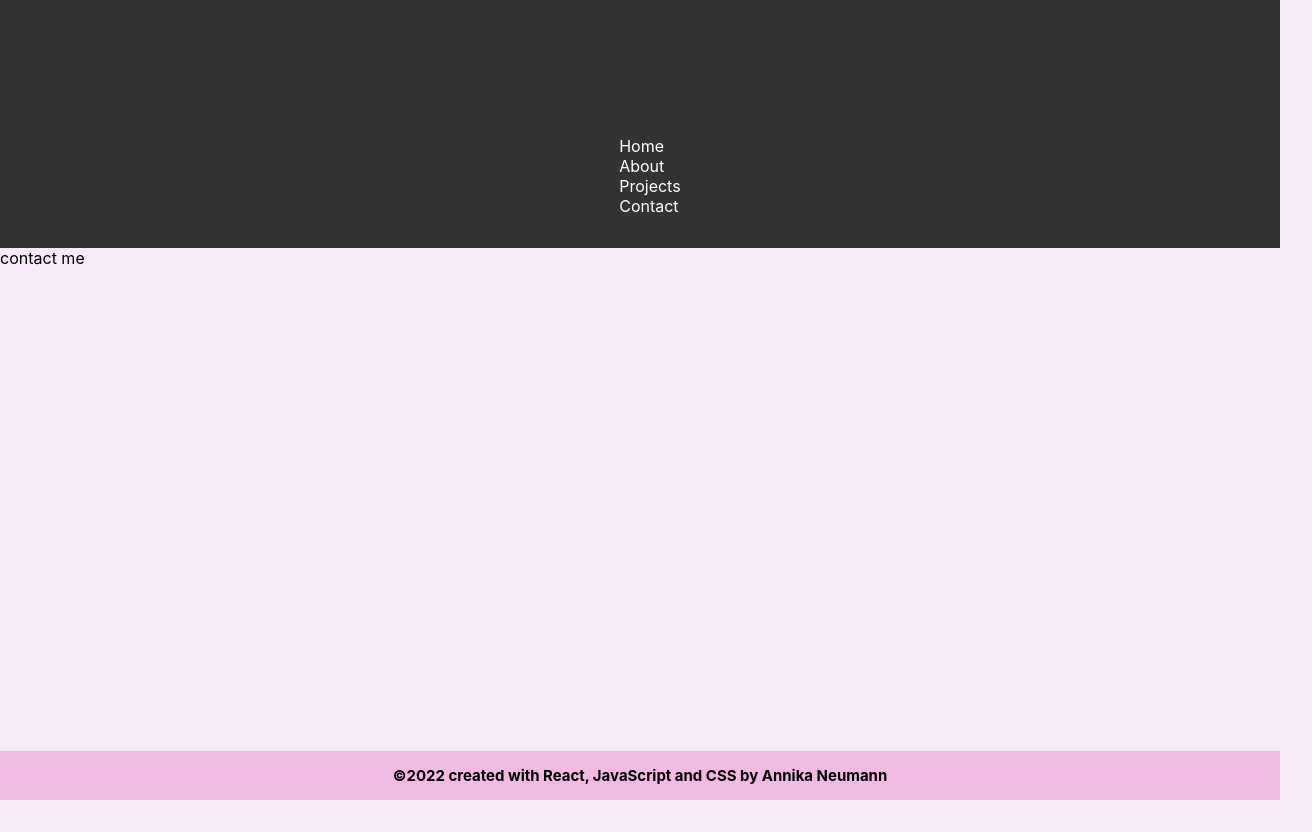
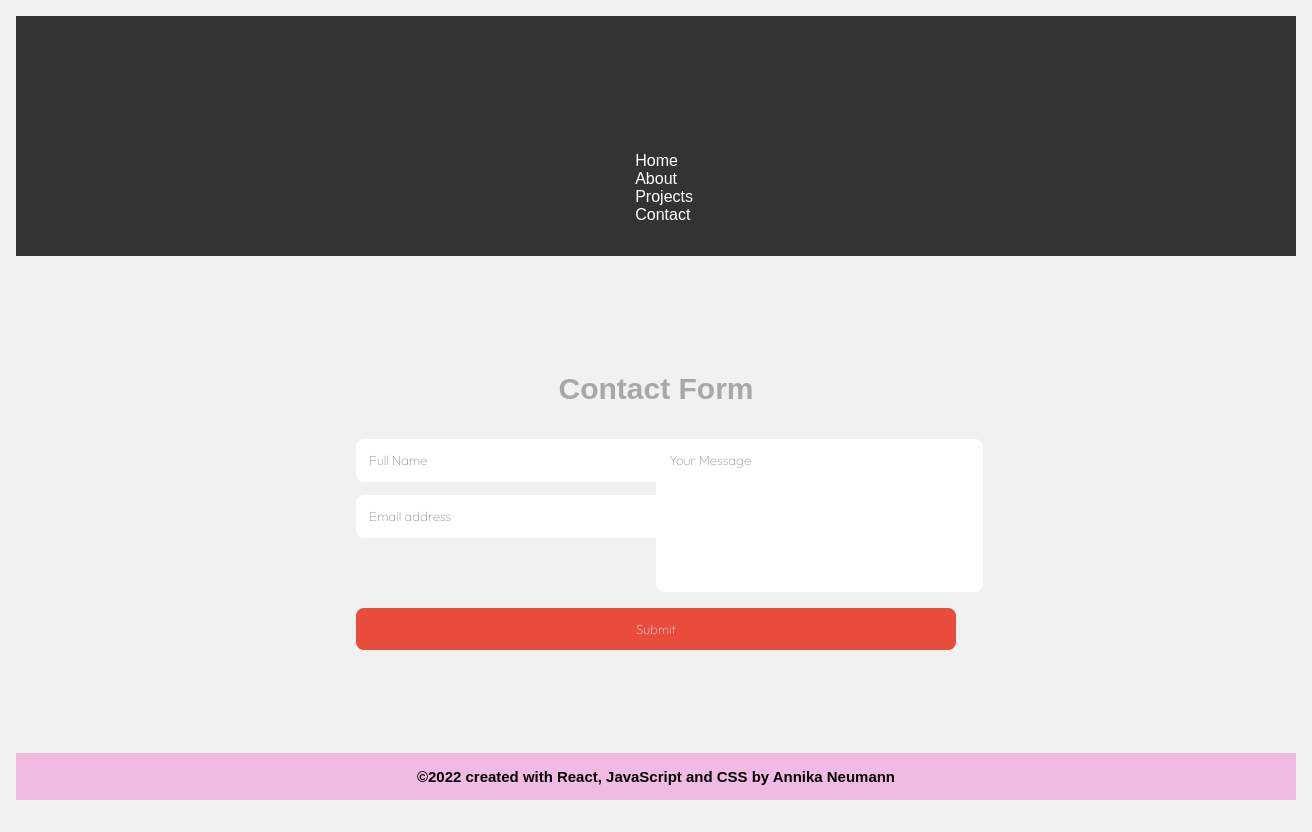
Before and after one commit to AnnikaNeumann/annikaneumann.github.io, a React (Create React App) app: page /contact in a window 1280 px wide. Shown: the whole page, 1312 px wide, since content can reach past the window. Before the commit the page ends 800 px from the top, so only its background shows below. Built offline with nearby package versions, Linux system fonts and the light colour scheme.

Commit message:
added contactform, design and accessibility still to be improved

```diff
--- a/package.json
+++ b/package.json
@@ -3,13 +3,14 @@
   "version": "0.1.0",
   "private": true,
   "dependencies": {
+    "@emailjs/browser": "^3.11.0",
     "@testing-library/jest-dom": "^5.16.4",
     "@testing-library/react": "^13.0.1",
     "@testing-library/user-event": "^13.5.0",
     "cross-env": "^7.0.3",
     "react": "^18.0.0",
     "react-dom": "^18.0.0",
-    "react-icons": "^4.10.1",
+    "react-icons": "^4.11.0",
     "react-pdf": "^7.3.3",
     "react-router-dom": "^6.15.0",
     "react-scripts": "^2.1.3",
--- a/src/App.js
+++ b/src/App.js
@@ -3,10 +3,9 @@ import PortfolioContainer from './container/PortfolioContainer';
 import UnderConstruction from './components/UnderConstruction';
 import About from './components/About';
 import Projects from './components/Projects';
-import Contact from './components/Contact';
 import Home from './components/Home';
+import ContactForm from './components/ContactForm';
 import { BrowserRouter as Router, Routes, Route } from 'react-router-dom';
-import Navigation from './components/Navigation';
 import './App.css';
 
 
@@ -22,7 +21,7 @@ function App() {
           <Route path="/" element={<Home />} />
           <Route path="/about" element={<About />} />
           <Route path="/projects" element={<Projects />} />
-          <Route path="/contact" element={<Contact />} />
+          <Route path="/contact" element={<ContactForm />} />
         </Routes>
       </div>
     </Router>
--- a/src/components/Contact.js
+++ /dev/null
@@ -1,18 +0,0 @@
-import React from "react";
-import '../components/css/Contact.css';
-
-
-
-const Contact =() =>{
-
-
-
-    return (
-
-        <div>contact me </div>
-
-
-    )
-};
-
-export default Contact;
--- /dev/null
+++ b/src/components/ContactForm.js
@@ -0,0 +1,27 @@
+import '../components/css/ContactForm.css';
+import emailjs from '@emailjs/browser';
+import React from 'react'
+
+
+const ContactForm = () => {
+
+
+  return (
+    <div>
+      <h1 >Contact Form</h1>
+      <form className='cf'>
+        <div className='half left cf'>
+          <input type='text' tabIndex='0' label='Full Name' placeholder='Full Name' name='user_name' />
+          <input type='email' tabIndex='0' label='Email address' placeholder='Email address' name='user_email' />
+        </div>
+        <div className='half right cf'>
+          <textarea name='message' tabIndex='0' label='Inputfield for message' type='text' placeholder='Your Message'></textarea>
+        </div>
+        <input type='submit' tabIndex='0' value='Submit' id='input-submit' />
+      </form>
+    </div>
+  );
+}
+
+
+export default ContactForm;
--- a/src/components/css/Button.css
+++ b/src/components/css/Button.css
@@ -1,40 +1,28 @@
-/*
-.pdf_button {
-    padding: 8px 16px;
-    font-size: 1.5rem;
-    background-color: #c7c0c5;
-    color: rgb(38, 36, 36);
-    cursor: pointer;
-    margin-bottom: 5%;
-    border-radius: 5px;
-    border-color: white;
-  } */
 
-
-  /* Default button styles */
-/* Default button styles */
 .pdf_button {
     display: inline-block;
-    margin-bottom: 10%;
+    margin-bottom: 20px;
+    margin-top: 60px;
     padding: 10px 20px;
     border: none;
     border-radius: 10px;
-    background-color: #007BFF; /* Button background color */
+    background-color: #b9c7d7; /* Button background color */
     color: #ffffff; /* Button text color */
     font-size: 16px; /* Default font size for normal screens */
     transition: background-color 0.3s, color 0.3s; /* Smooth transition effect */
 
-    /* Ensure adequate color contrast (WCAG AA) */
-    background-color: #007BFF;
+    background-color: #c372d3;
     color: #ffffff;
   }
 
   /* Hover effect */
   .pdf_button:hover,
   .pdf_button:focus {
-    background-color: #0056b3; /* New background color on hover/focus */
+    border: 1px solid #0d0d0e; /* Adjust the border style as needed */
     color: #ffffff; /* New text color on hover/focus */
   }
+
+
 
   /* Media query for mobile devices */
   @media screen and (max-width: 600px) {
--- /dev/null
+++ b/src/components/css/ContactForm.css
@@ -0,0 +1,75 @@
+body {
+    background: #f1f1f1;
+    font-family: '', sans-serif;
+    padding: 1em;
+  }
+
+  h1 {
+    text-align: center;
+    color: #a8a8a8;
+  }
+
+  form {
+    max-width: 600px;
+    text-align: center;
+    margin: 20px auto;
+  }
+
+  input,
+  textarea {
+    border: 0;
+    outline: 0;
+    padding: 1em;
+    border-radius: 8px;
+    display: block;
+    width: 100%;
+    margin-top: 1em;
+    font-family: 'Outfit', sans-serif;
+    resize: none;
+  }
+
+  #input-submit {
+    color: white;
+    background: #e74c3c;
+    cursor: pointer;
+  }
+
+  #input-submit:hover {
+    box-shadow: 0 1px 1px 1px rgba(0, 0, 0, 0.2);
+  }
+
+  textarea {
+    height: 126px;
+  }
+
+  .half {
+    float: left;
+    width: 48%;
+    margin-bottom: 1em;
+  }
+
+  .right {
+    width: 50%;
+  }
+
+  .left {
+    margin-right: 2%;
+  }
+
+  @media (max-width: 480px) {
+    .half {
+      width: 100%;
+      float: none;
+      margin-bottom: 0;
+    }
+  }
+
+  .cf:before,
+  .cf:after {
+    content: ' ';
+    display: table;
+  }
+
+  .cf:after {
+    clear: both;
+  }
--- a/src/components/css/Home.css
+++ b/src/components/css/Home.css
@@ -37,12 +37,23 @@
   gap: 20px;
 }
 
+.social-links a:focus {
+  border: 1px solid #0d0d0e; /* Adjust the border style as needed */
+}
+
+.social-links a:hover {
+  border: 1px solid #0d0d0e; /* Adjust the border style as needed */
+}
+
 /* Style the social icons */
 .social-links a img {
-  max-width: 30px; /* Adjust the maximum width of the social icons */
+  max-width: 30px;
 }
 
-/* Media query for responsiveness */
+
+
+
+
 @media (max-width: 600px) {
   .about {
     padding: 40px;
```
Also changed, not shown: src/components/Home.js (+0 -29 lines), public/manifest.json, src/components/css/Contact.css (deleted), 2 other files (tests, documents, lock files or other folders).
